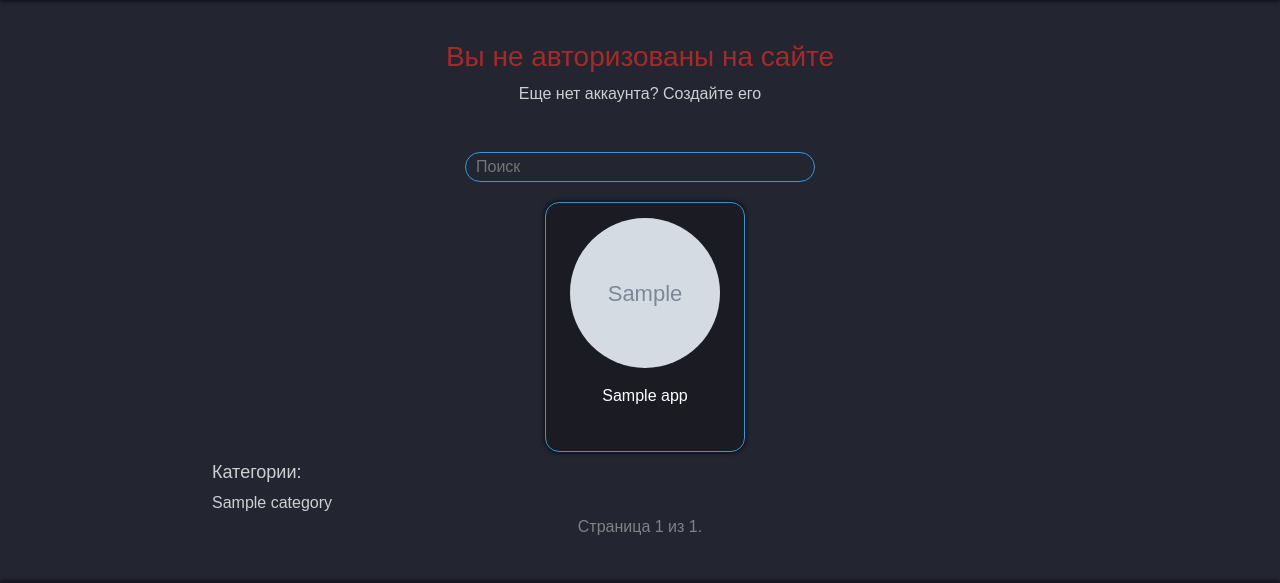
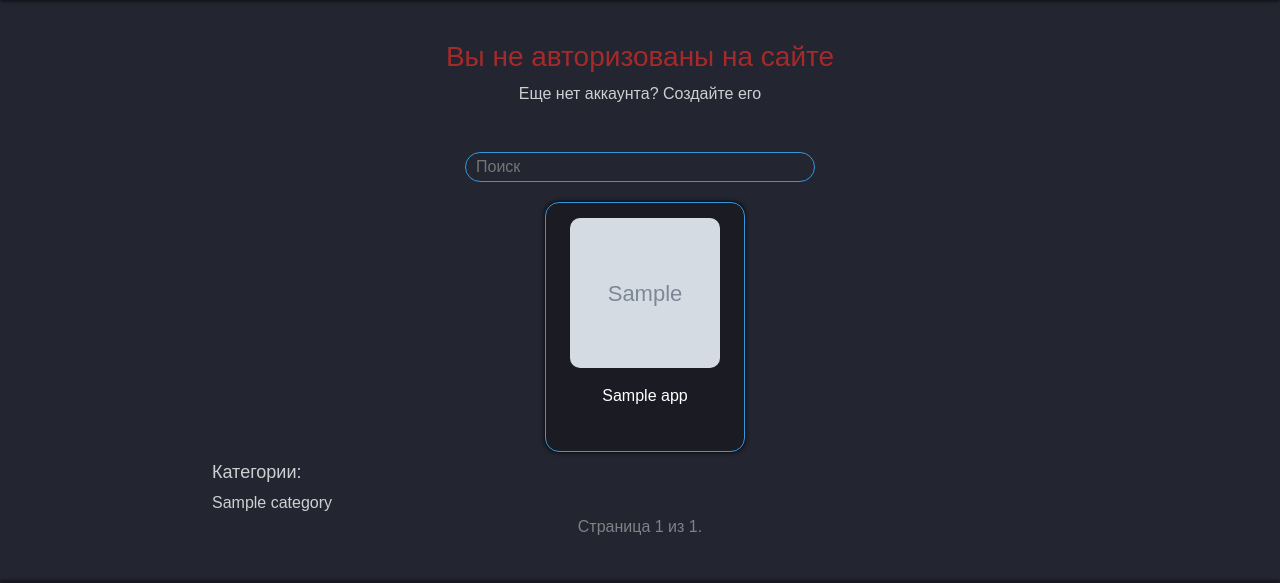
Before and after one commit to C15HOT/apps_shop, a Django app: page /apps_list/ in a window 1280 px wide. Shown: the part 103-686 px from the top of the page. Run offline with Django 3.2, Linux system fonts and the light colour scheme; tables that the repository leaves empty hold one stand-in row (values such as "Sample post"); grey boxes marked "Sample" are stand-in pictures; some libraries are stand-ins or nearby versions.

Commit message:
new border radius in icon apps-list

```diff
--- a/static/css/style.css
+++ b/static/css/style.css
@@ -547,11 +547,11 @@ position: relative;
 
 .apps-list__img{
 	margin-top: 15px;
-	border-radius: 50%;
+	border-radius: 10px;
 
 }
 .apps-list__img>img{
-	border-radius: 50%;
+	border-radius: 10px;
 	object-fit: cover;
 }
 .apps-title {
```
